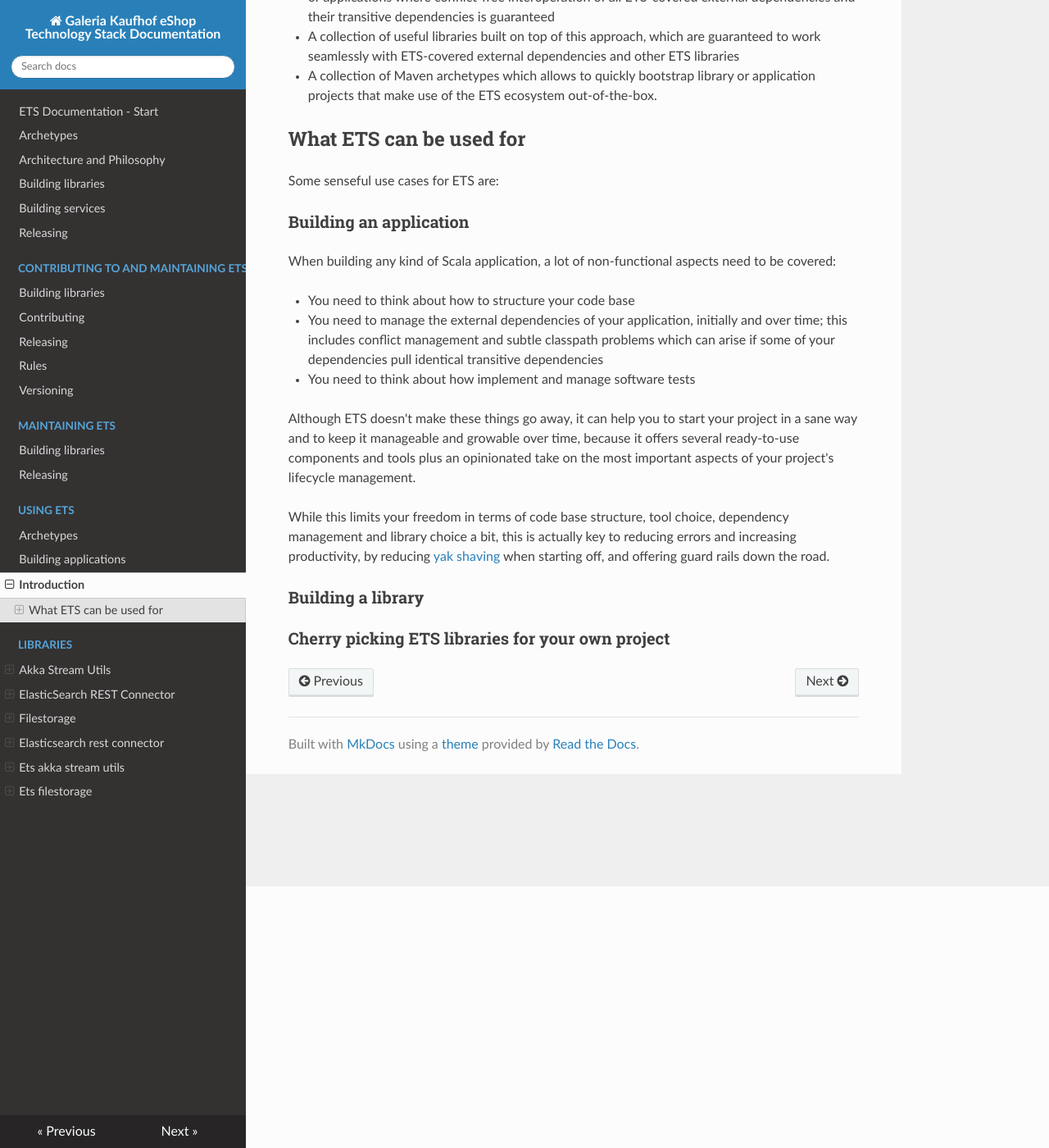
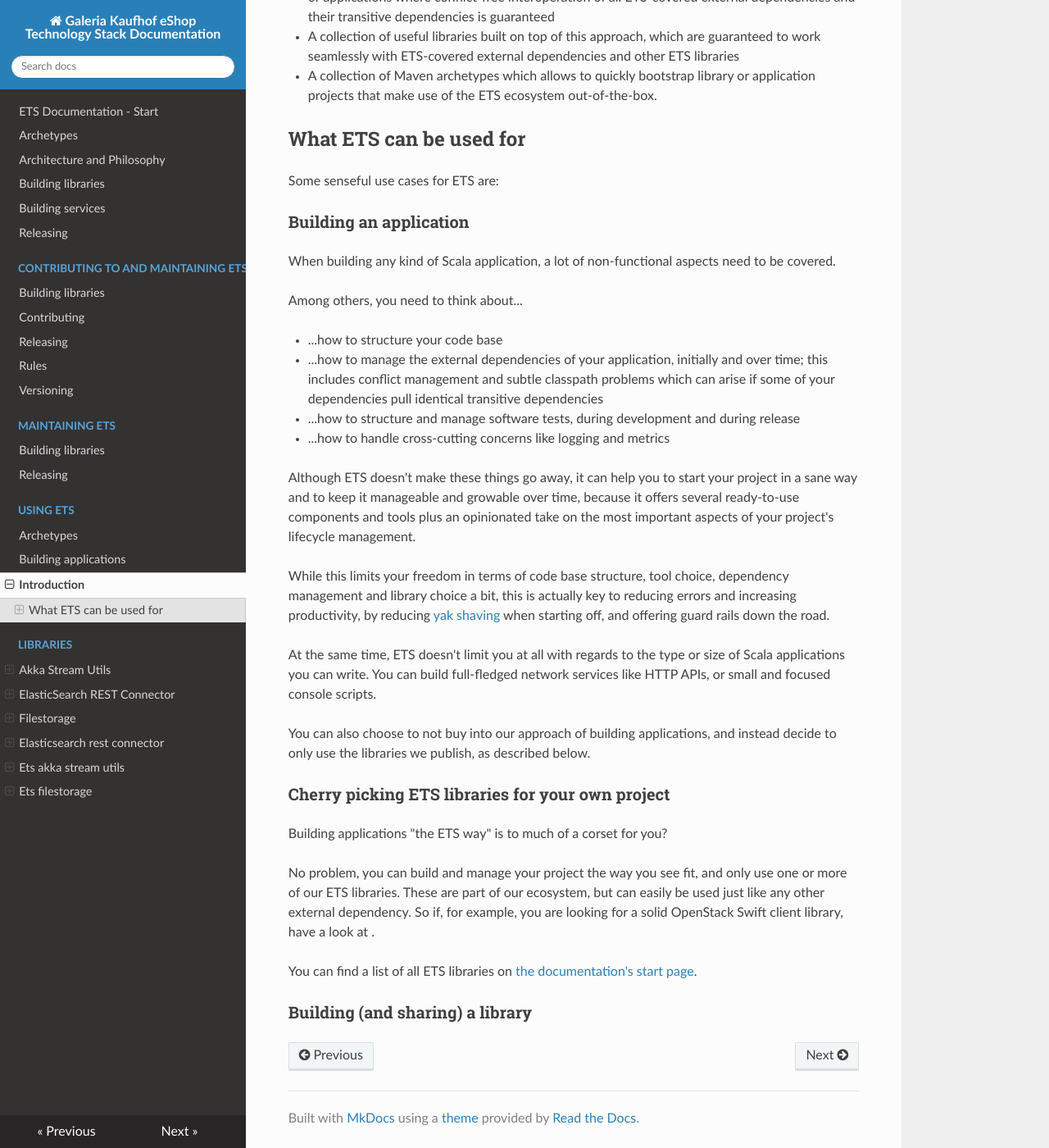
Before and after one commit to Galeria-Kaufhof/ets-documentation, an MkDocs documentation site: the page built from docs/Using-ETS/introduction.md, in a window 1280 px wide and 1400 px high, scrolled down 319 px. Shown: the whole window at 82% size. Built offline with MkDocs 1.6.1, drawn with Linux system fonts in a browser that asks for light colours; nearby versions of some CDN libraries.

Commit message:
WIP: More 'Using ETS' introduction.

```diff
--- a/docs/Using-ETS/introduction.md
+++ b/docs/Using-ETS/introduction.md
@@ -17,13 +17,17 @@ Some senseful use cases for ETS are:
 
 ### Building an application
 
-When building any kind of Scala application, a lot of non-functional aspects need to be covered:
+When building any kind of Scala application, a lot of non-functional aspects need to be covered.
 
-- You need to think about how to structure your code base
+Among others, you need to think about...
 
-- You need to manage the external dependencies of your application, initially and over time; this includes conflict management and subtle classpath problems which can arise if some of your dependencies pull identical transitive dependencies
+- ...how to structure your code base
 
-- You need to think about how implement and manage software tests
+- ...how to manage the external dependencies of your application, initially and over time; this includes conflict management and subtle classpath problems which can arise if some of your dependencies pull identical transitive dependencies
+
+- ...how to structure and manage software tests, during development and during release
+
+- ...how to handle cross-cutting concerns like logging and metrics
 
 
 Although ETS doesn't make these things go away, it can help you to start your project in a sane way and to keep it manageable and growable over time, because it offers several ready-to-use components and tools plus an opinionated take on the most important aspects of your project's lifecycle management.
@@ -31,7 +35,19 @@ Although ETS doesn't make these things go away, it can help you to start your pr
 While this limits your freedom in terms of code base structure, tool choice, dependency management and library choice a bit, this is actually key to reducing errors and increasing productivity, by reducing [yak shaving](https://en.wiktionary.org/wiki/yak_shaving) when starting off, and offering guard rails down the road.
 
 
-### Building a library
+At the same time, ETS doesn't limit you at all with regards to the type or size of Scala applications you can write. You can build full-fledged network services like HTTP APIs, or small and focused console scripts.
+
+You can also choose to not buy into our approach of building applications, and instead decide to only use the libraries we publish, as described below.
 
 
 ### Cherry picking ETS libraries for your own project
+
+Building applications "the ETS way" is to much of a corset for you?
+
+No problem, you can build and manage your project the way you see fit, and only use one or more of our ETS libraries. These are part of our ecosystem, but can easily be used just like any other external dependency. So if, for example, you are looking for a solid OpenStack Swift client library, have a look at [](../libraries/Filestorage/index.md).
+
+You can find a list of all ETS libraries on [the documentation's start page](../index.md).
+
+
+
+### Building (and sharing) a library
```
